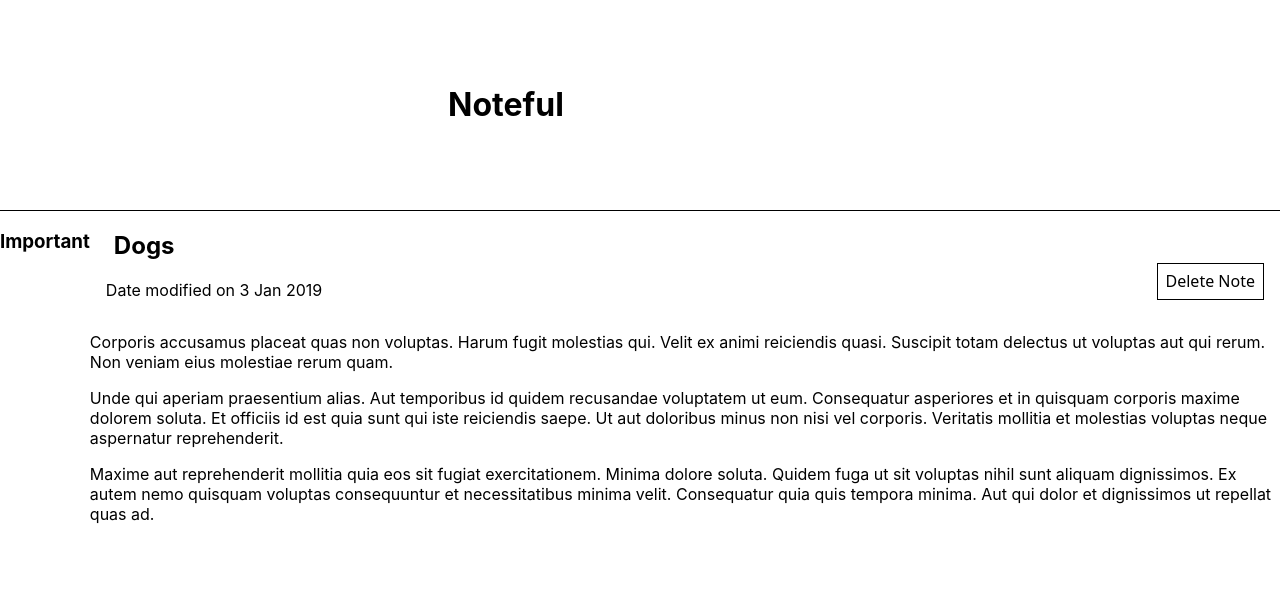
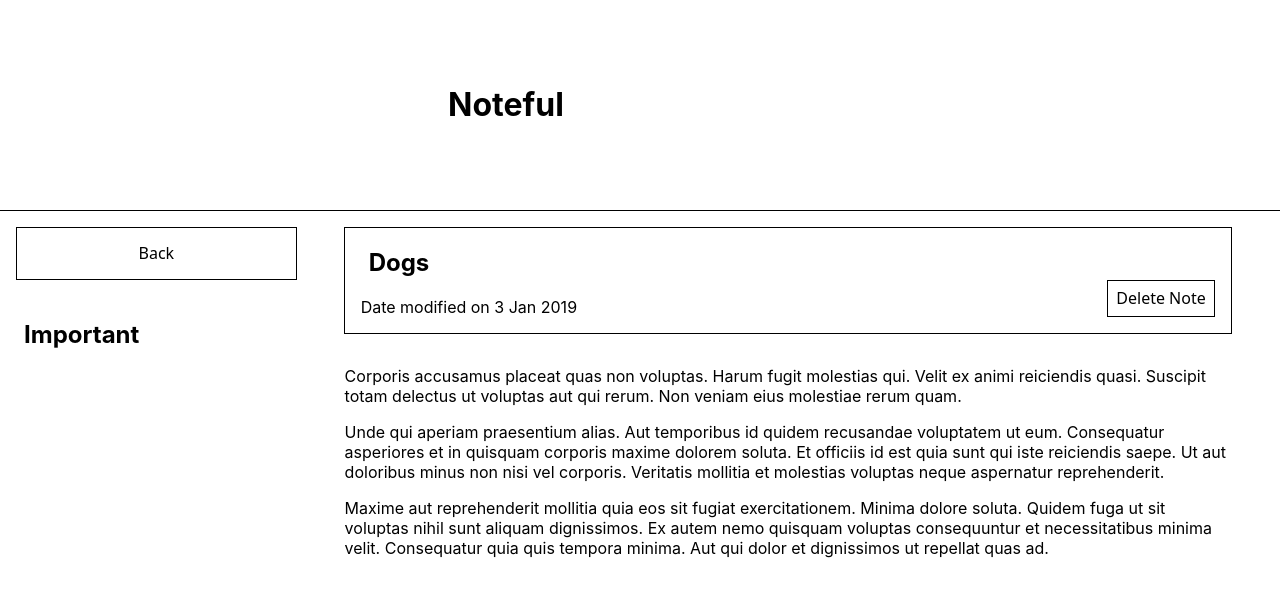
Before and after one commit to PatientPadawan/Noteful, a React (Create React App) app: page /note/cbc787a0-ffaf-11e8-8eb2-f2801f1b9fd1 in a window 1280 px wide. Shown: the top 596 px of the page. Built offline with nearby package versions, Linux system fonts and the light colour scheme.

Commit message:
wireframe complete

```diff
--- a/src/NotePage/NotePage.css
+++ b/src/NotePage/NotePage.css
@@ -0,0 +1,23 @@
+.notePage {
+    width: 100%;
+    display: flex;
+    flex-direction: column;
+}
+
+.note {
+    border: solid 1px black;
+    margin: 0.5em 0;
+    width: 90%;
+    align-self: center;
+}
+
+.notePageContent {
+    margin: 0 5%;
+}
+
+.noteBox {
+    border: solid 1px black;
+    margin: 1em 0;
+    width: 90%;
+    align-self: center;
+}
--- a/src/NotePage/notepage.js
+++ b/src/NotePage/notepage.js
@@ -1,16 +1,19 @@
 import React from 'react'
 import Note from '../Note/note'
-import './NotePage.css'
+import './notepage.css'
 
 export default function NotePage(props) {
   return (
-    <section className='NotePageMain'>
-      <Note
-        id={props.note.id}
-        name={props.note.name}
-        modified={props.note.modified}
-      />
-      <div className='NotePageMain__content'>
+    <section className='notePage'>
+      <div className='noteBox'>
+        <Note
+          id={props.note.id}
+          name={props.note.name}
+          modified={props.note.modified}
+          className='note'
+        />
+      </div>
+      <div className='notePageContent'>
         {props.note.content.split(/\n \r|\n/).map((para, i) =>
           <p key={i}>{para}</p>
         )}
--- a/src/NotePageNav/NotePageNav.css
+++ b/src/NotePageNav/NotePageNav.css
@@ -0,0 +1,15 @@
+#backButton {
+    width: 95%;
+    padding: 1em;
+    margin: 1em 1em;
+}
+
+.notePageNav {
+    display: flex;
+    flex-direction: column;
+    width: 30%;
+}
+
+.folderName {
+    margin: 1em;
+}
--- a/src/NotePageNav/NotePageNav.js
+++ b/src/NotePageNav/NotePageNav.js
@@ -3,11 +3,20 @@ import './NotePageNav.css'
 
 export default function NotePageNav(props) {
   return (
-    <div className='NotePageNav'>
+    <div className='notePageNav'>
+      <button
+        tag='button'
+        role='link'
+        onClick={() => props.history.goBack()}
+        id='backButton'
+        className='button'
+      >
+      Back
+      </button>
       {props.folder && (
-        <h3 className='NotePageNav__folder-name'>
+        <h2 className='folderName'>
           {props.folder.name}
-        </h3>
+        </h2>
       )}
     </div>
   )
```
